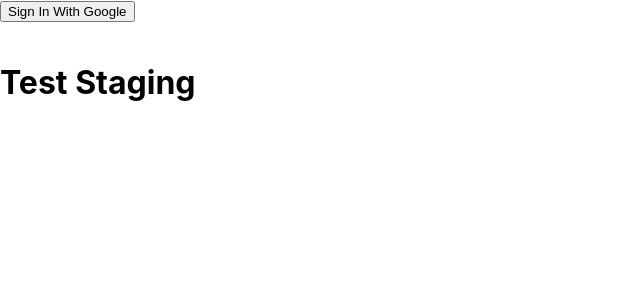
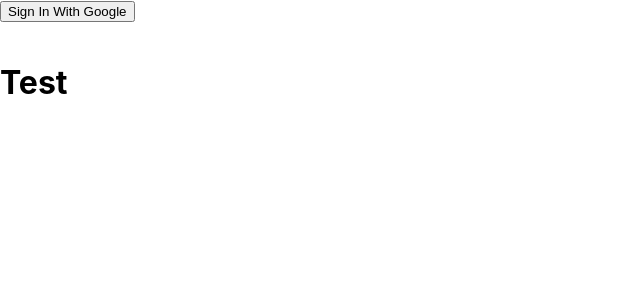
Before and after one commit to Jkroeger123/554FinalProject, a Next.js app: page / in a window 1280 px wide. Shown: the top 300 px of the page, without its empty margins (0-640 px from the left). Built offline with nearby package versions, Linux system fonts and the light colour scheme.

Commit message:
Fix message

```diff
--- a/pages/index.js
+++ b/pages/index.js
@@ -27,7 +27,7 @@ export default function Home() {
 
       <br />
       <br />
-      <h1>Test Staging</h1>
+      <h1>Test</h1>
       <br />
 
     </div>
```
